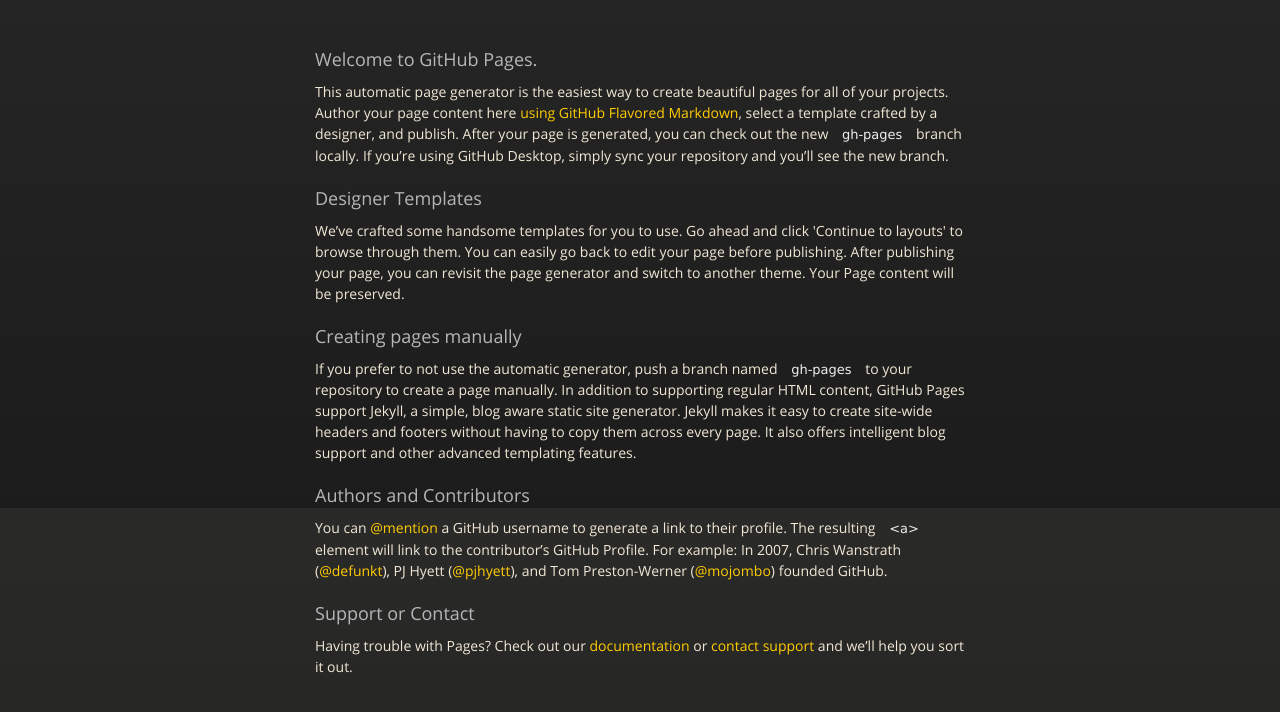
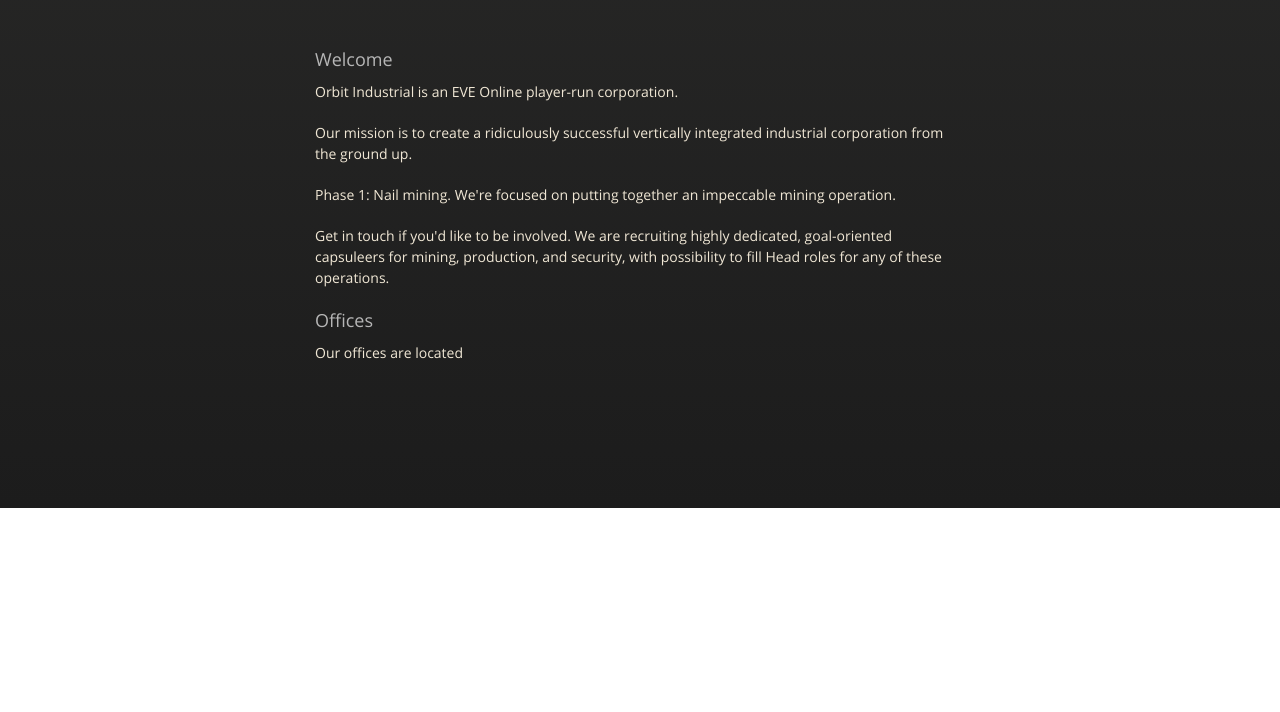
Before and after one commit to orbit-industrial/orbit-industrial.github.io, a plain HTML site: page index.html in a window 1280 px wide. Shown: the part 292-1004 px from the top of the page. After the commit the page ends 800 px from the top, so only its background shows below. Drawn offline with nearby package versions, Linux system fonts and the light colour scheme.

Commit message:
Update index

```diff
--- a/index.html
+++ b/index.html
@@ -29,29 +29,18 @@
         </div>
 
         <h3>
-<a id="welcome-to-github-pages" class="anchor" href="#welcome-to-github-pages" aria-hidden="true"><span aria-hidden="true" class="octicon octicon-link"></span></a>Welcome to GitHub Pages.</h3>
+<a id="welcome-to-github-pages" class="anchor" href="#welcome-to-github-pages" aria-hidden="true"><span aria-hidden="true" class="octicon octicon-link"></span></a>Welcome</h3>
 
-<p>This automatic page generator is the easiest way to create beautiful pages for all of your projects. Author your page content here <a href="https://guides.github.com/features/mastering-markdown/">using GitHub Flavored Markdown</a>, select a template crafted by a designer, and publish. After your page is generated, you can check out the new <code>gh-pages</code> branch locally. If you’re using GitHub Desktop, simply sync your repository and you’ll see the new branch.</p>
+<p>Orbit Industrial is an EVE Online player-run corporation.</p>
+<p>Our mission is to create a ridiculously successful vertically integrated industrial corporation from the ground up.</p>
+<p>Phase 1: Nail mining. We're focused on putting together an impeccable mining operation.</p>
+<p>Get in touch if you'd like to be involved. We are recruiting highly dedicated, goal-oriented capsuleers for mining, production, and security, with possibility to fill Head roles for any of these operations.</p>
 
 <h3>
-<a id="designer-templates" class="anchor" href="#designer-templates" aria-hidden="true"><span aria-hidden="true" class="octicon octicon-link"></span></a>Designer Templates</h3>
+<a id="designer-templates" class="anchor" href="#designer-templates" aria-hidden="true"><span aria-hidden="true" class="octicon octicon-link"></span></a>Offices</h3>
 
-<p>We’ve crafted some handsome templates for you to use. Go ahead and click 'Continue to layouts' to browse through them. You can easily go back to edit your page before publishing. After publishing your page, you can revisit the page generator and switch to another theme. Your Page content will be preserved.</p>
+<p>Our offices are located </p>
 
-<h3>
-<a id="creating-pages-manually" class="anchor" href="#creating-pages-manually" aria-hidden="true"><span aria-hidden="true" class="octicon octicon-link"></span></a>Creating pages manually</h3>
-
-<p>If you prefer to not use the automatic generator, push a branch named <code>gh-pages</code> to your repository to create a page manually. In addition to supporting regular HTML content, GitHub Pages support Jekyll, a simple, blog aware static site generator. Jekyll makes it easy to create site-wide headers and footers without having to copy them across every page. It also offers intelligent blog support and other advanced templating features.</p>
-
-<h3>
-<a id="authors-and-contributors" class="anchor" href="#authors-and-contributors" aria-hidden="true"><span aria-hidden="true" class="octicon octicon-link"></span></a>Authors and Contributors</h3>
-
-<p>You can <a href="https://help.github.com/articles/basic-writing-and-formatting-syntax/#mentioning-users-and-teams" class="user-mention">@mention</a> a GitHub username to generate a link to their profile. The resulting <code>&lt;a&gt;</code> element will link to the contributor’s GitHub Profile. For example: In 2007, Chris Wanstrath (<a href="https://github.com/defunkt" class="user-mention">@defunkt</a>), PJ Hyett (<a href="https://github.com/pjhyett" class="user-mention">@pjhyett</a>), and Tom Preston-Werner (<a href="https://github.com/mojombo" class="user-mention">@mojombo</a>) founded GitHub.</p>
-
-<h3>
-<a id="support-or-contact" class="anchor" href="#support-or-contact" aria-hidden="true"><span aria-hidden="true" class="octicon octicon-link"></span></a>Support or Contact</h3>
-
-<p>Having trouble with Pages? Check out our <a href="https://help.github.com/pages">documentation</a> or <a href="https://github.com/contact">contact support</a> and we’ll help you sort it out.</p>
       </section>
 
     </div>
```
